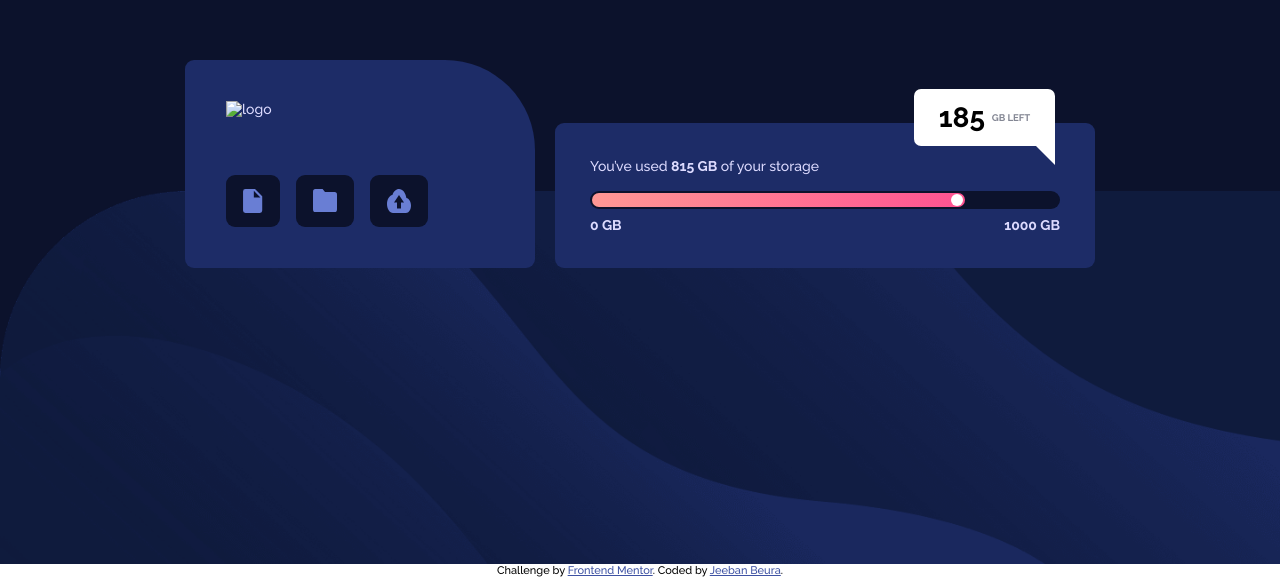
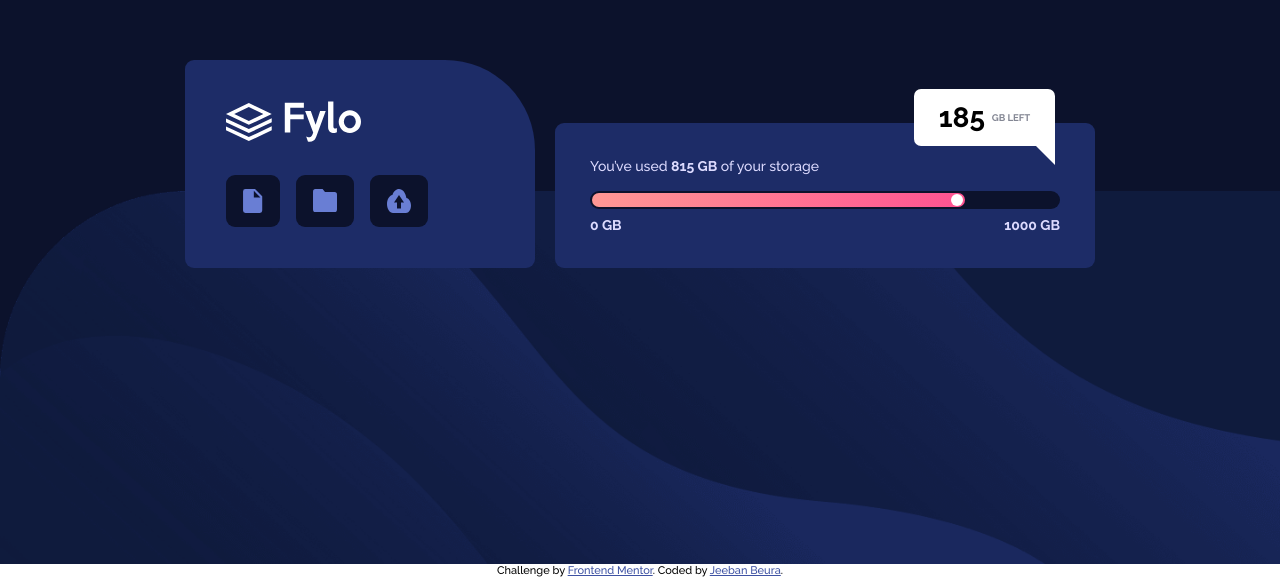
Before and after one commit to JeebanBeura/Fylo-Data-Storage-Component, a plain HTML site: page index.html in a window 1280 px wide. Shown: the part 236-813 px from the top of the page. Drawn offline with Linux system fonts and the light colour scheme; files whose address does not match are found by name.

Commit message:
Update index.html

```diff
--- a/index.html
+++ b/index.html
@@ -29,7 +29,7 @@
       <div class="container">
         <div class="card1">
           <div class="logo">
-          <img src="images/logo.svg" alt="logo">
+          <img src="/logo.svg" alt="logo">
           </div>
           <div class="content">
             <img class="content-image" src="/icon-document.svg" alt="document">
```
